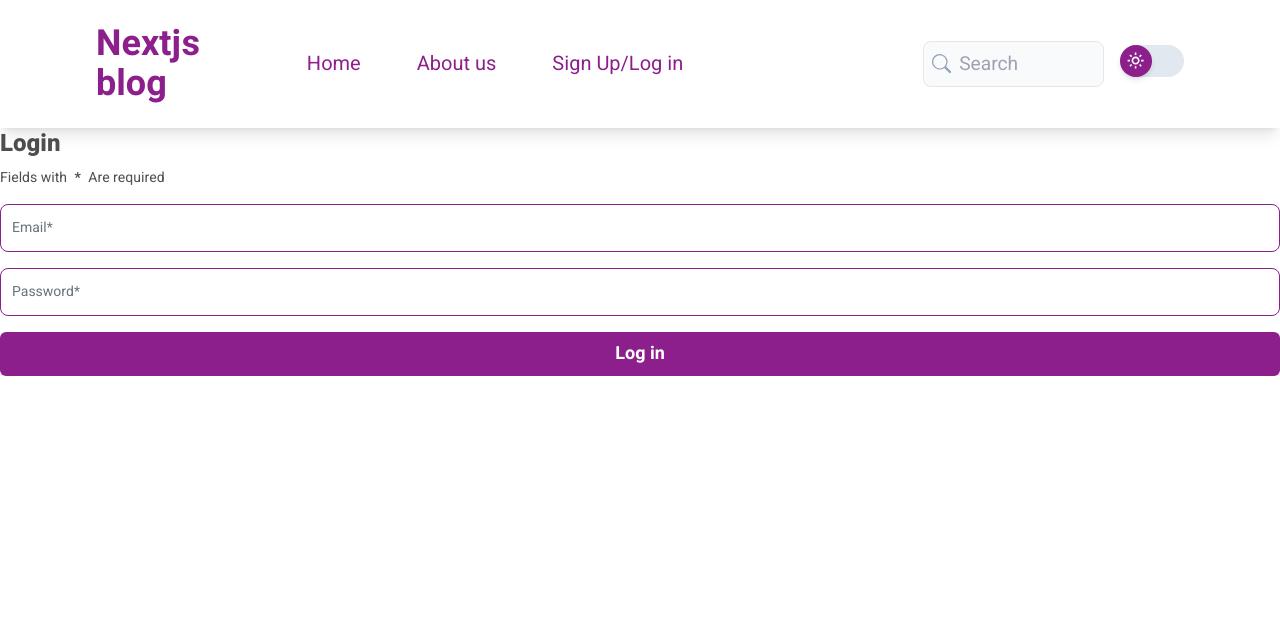
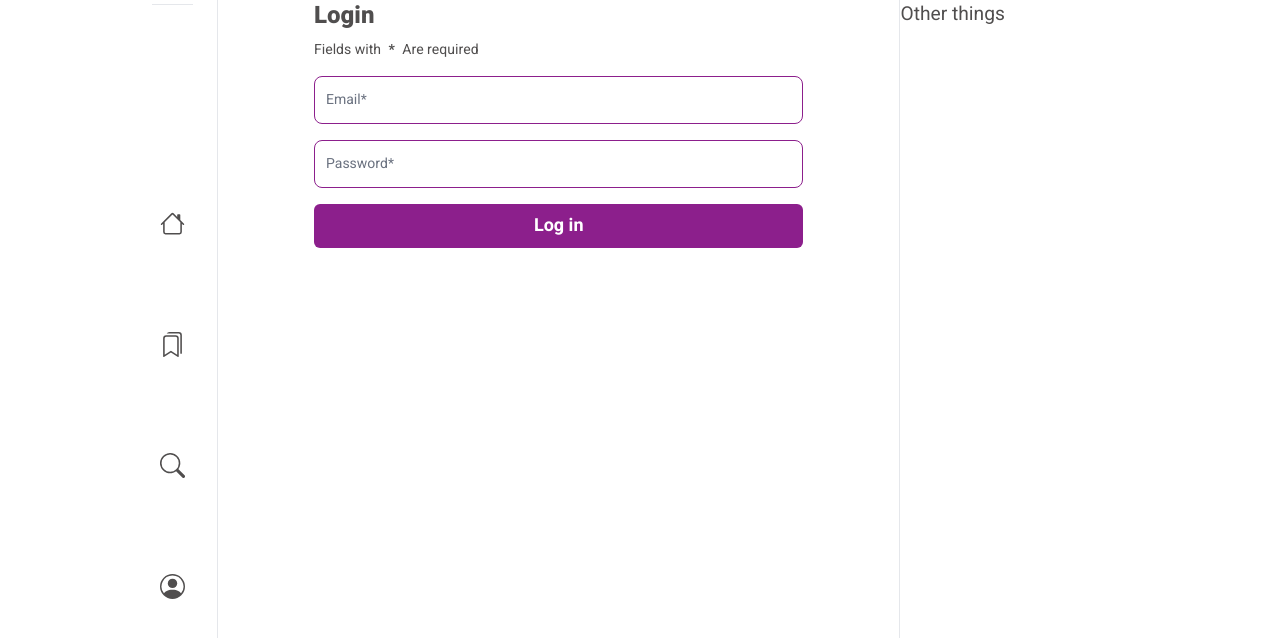
Before and after one commit to hamedtahmasebi/personal-blog, a Next.js app: page /auth/login-form in a window 1280 px wide. Shown: the top 638 px of the page. Built offline with nearby package versions, Linux system fonts and the light colour scheme.

Commit message:
Change UI

```diff
--- a/components/Layout.tsx
+++ b/components/Layout.tsx
@@ -3,8 +3,15 @@ import SideBar from "./home-page/side-bar";
 const Layout = ({ children }: { children: React.ReactNode }) => {
     return (
         <>
-            <SideBar />
-            {children}
+            <div className="flex xl:mx-32 w-auto h-full relative">
+                <div className="fixed -bottom-1 w-full md:relative md:w-auto md:px-6">
+                    <SideBar />
+                </div>
+                <div className="w-full border-l border-r px-8 md:px-12 lg:px-16 xl:px-24">
+                    {children}
+                </div>
+                <div className="hidden lg:flex lg:w-3/12 xl:w-5/12">Other things</div>
+            </div>
         </>
     );
 };
--- a/components/home-page/menu.tsx
+++ b/components/home-page/menu.tsx
@@ -29,8 +29,8 @@ export const Menu: React.FC<Props> = ({ routes, close }) => {
     return (
         <div className="flex">
             <div
-                className={`bg-white shadow-lg dark:bg-slate-800 h-screen flex flex-col
-                 md:flex-row px-5 py-6 md:px-12 lg:px-24 md:h-auto w-3/4 md:w-full absolute md:relative
+                className={`bg-white border-b dark:bg-slate-800 h-screen flex flex-col
+                 md:flex-row px-5 py-6 md:px-12 lg:px-24 md:h-auto w-3/4 md:w-full
                  text-primary-400 text-primary-main  dark:text-primaryDark-main font-bold`}
             >
                 <h1 className="text-4xl font-bold my-auto md:w-1/6">Nextjs blog</h1>
--- a/components/home-page/side-bar.tsx
+++ b/components/home-page/side-bar.tsx
@@ -1,7 +1,7 @@
 import { useState, useRef } from "react";
 import Menu from "./menu";
-import { BsX } from "react-icons/bs";
-import { RiMenuFill, RiSearch2Line } from "react-icons/ri";
+import { BsHouse, BsBookmarks, BsSearch, BsPersonCircle } from "react-icons/bs";
+import { RiMenuFill } from "react-icons/ri";
 export interface IRoute {
     title: string;
     link: string;
@@ -25,13 +25,32 @@ const routes: IRoute[] = [
 export const SideBar = () => {
     const [openMenu, setOpenMenu] = useState<Boolean>(false);
     const menuContainer = useRef(null);
-    const toggleMenu = (menuElement: HTMLDivElement) => {
-        menuElement.classList.toggle("w-3/4");
-    };
     return (
         <>
+            <div className="flex items-center md:flex-col md:h-screen w-full z-50 bg-white border-t py-4 justify-around md:justify-center md:gap-20">
+                <button className="p-2 rounded-full">
+                    <BsHouse size={25} />
+                </button>
+                <button className="p-2 rounded-full">
+                    <BsBookmarks size={25} />
+                </button>
+                <button className="p-2 rounded-full">
+                    <BsSearch size={25} />
+                </button>
+                <button className="p-2 rounded-full">
+                    <BsPersonCircle size={25} />
+                </button>
+            </div>
+        </>
+    );
+};
+
+export default SideBar;
+
+const old = () => (
+    <>
         <div
-                className={`md:hidden w-full shadow-lg -top-1 bg-white dark:bg-slate-900
+            className={`md:hidden w-full border-b sticky z-20 -top-1 bg-white dark:bg-slate-900
                 flex items-center justify-between py-4 px-6 text-primary-main dark:text-primaryDark-main`}
         >
             <label className="">
@@ -45,11 +64,7 @@ export const SideBar = () => {
 
                 <RiMenuFill size={25} />
             </label>
-                <div className="text-4xl">Nextjs blog</div>
-
-                <RiSearch2Line size={25} />
         </div>
-
         <div
             ref={menuContainer}
             className={`md:hidden fixed z-40 w-full top-0 ease-in-out duration-300 ${
@@ -63,6 +78,3 @@ export const SideBar = () => {
         </div>
     </>
 );
-};
-
-export default SideBar;
--- a/pages/index.tsx
+++ b/pages/index.tsx
@@ -80,10 +80,8 @@ export const getServerSideProps: GetServerSideProps = async (
 
 export const Layout: React.FC<{ children: React.ReactNode }> = ({ children }) => {
     return (
-        <div className="flex justify-center mt-6">
-            <div className="w-full md:w-3/5">
+        <div className="mt-6 w-full">
             <div className="flex flex-col gap-4 mt-8">{children}</div>
-            </div>
         </div>
     );
 };
@@ -92,18 +90,13 @@ const Posts = ({ blogPostCollection, userBookmarksIds }: IProps) => {
     if (!(blogPostCollection && blogPostCollection.items))
         throw new Error("Something went wrong while building UI");
     return (
-        <div className="flex justify-center mt-6">
-            <div className="w-full md:w-3/5">
-                <div className="flex flex-col gap-4 mt-8">
+        <Layout>
             {blogPostCollection.items.map((post, index) => {
                 return (
                     post?.sys.id && (
                         <>
-                                    <div
-                                        className="w-full lg:w-3/5 px-5"
+                            <PostPreviewCard
                                 key={`post-preview-${index}`}
-                                    >
-                                        <PostPreviewCard
                                 summary={
                                     post?.articleContent?.json.content[0].content[0].value.slice(
                                         0,
@@ -117,21 +110,15 @@ const Posts = ({ blogPostCollection, userBookmarksIds }: IProps) => {
                                 url={`/posts/${post?.sys.id}`}
                                 tags={post?.contentfulMetadata.tags}
                                 bookmark={
-                                                userBookmarksIds &&
-                                                userBookmarksIds.includes(post.sys.id)
+                                    userBookmarksIds && userBookmarksIds.includes(post.sys.id)
                                 }
                             />
-                                    </div>
-                                    <div className="lg:w-3/5 px-5">
                             <hr />
-                                    </div>
                         </>
                     )
                 );
             })}
-                </div>
-            </div>
-        </div>
+        </Layout>
     );
 };
 
--- a/pages/posts/[id].tsx
+++ b/pages/posts/[id].tsx
@@ -160,7 +160,7 @@ export const Post = ({ blogPostData }: { blogPostData: BlogPost }) => {
 
     return (
         <div className="flex w-full justify-center mt-12">
-            <div className="flex flex-col w-full md:w-2/3 lg:w-1/2 px-8">
+            <div className="flex flex-col w-full md:px-8">
                 <div>
                     <h1 className="font-extrabold md:text-4xl text-primary-main dark:text-primaryDark-main">
                         {title}
```
Lines whose indentation alone changed are shown as unchanged.
